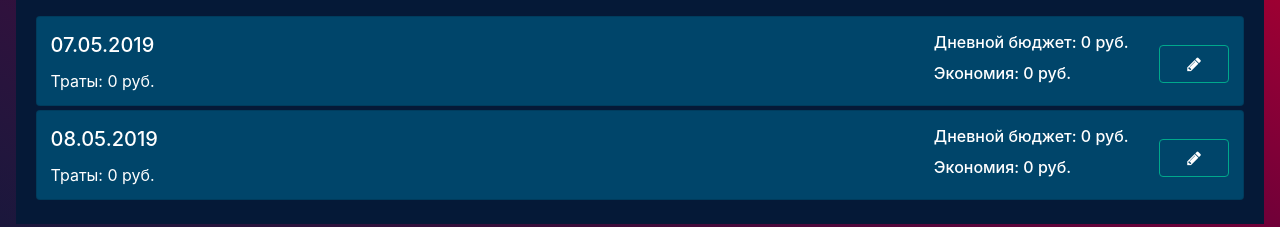
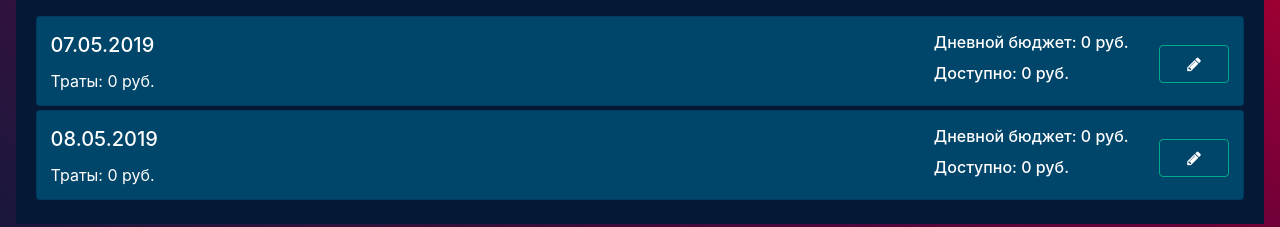
Before and after one commit to okurilo/fin-fast, a React (Create React App) app: page / in a window 1280 px wide. Both pictures are taken after a click on the button "Детализация расходов по дням". Shown: the part 356-583 px from the top of the page. Built offline with nearby package versions, Linux system fonts and the light colour scheme.

Commit message:
[ADD] Another design of daily costs (added budget in every day & rename fields)

```diff
--- a/src/components/Budget.js
+++ b/src/components/Budget.js
@@ -85,6 +85,7 @@ class Budget extends Component {
   _reCalcDailyCosts = (dailyCosts, budget) => {
     let newDailyCosts = dailyCosts.reduce(
       function (accumulator, currentValue, index) {
+        currentValue.budget = budget;
         if (index === 0) {
           currentValue.available = budget;
           currentValue.saved = currentValue.available - currentValue.spended;
--- a/src/components/Day.js
+++ b/src/components/Day.js
@@ -61,8 +61,8 @@ export default class Day extends Component {
                     </div>
                     <div className="col-12 col-lg-5 d-flex flex-column justify-content-end align-items-end">
                         <div>
-                            <h6 className="card-title">Дневной бюджет: {cost.available} руб.</h6>
-                            <h6 className="card-title">Экономия: {cost.saved} руб.</h6>
+                            <h6 className="card-title">Дневной бюджет: {cost.budget} руб.</h6>
+                            <h6 className="card-title">Доступно: {cost.saved} руб.</h6>
                         </div>
                     </div>
                     <div className="col-12 col-lg-1 d-flex align-items-center justify-content-end">
--- a/src/model/DailyCost.js
+++ b/src/model/DailyCost.js
@@ -6,5 +6,6 @@ export default class DailyCost {
         this.comment = "";
         this.available = 0;
         this.saved = 0;
+        this.budget = 0;
     }
 }
```
